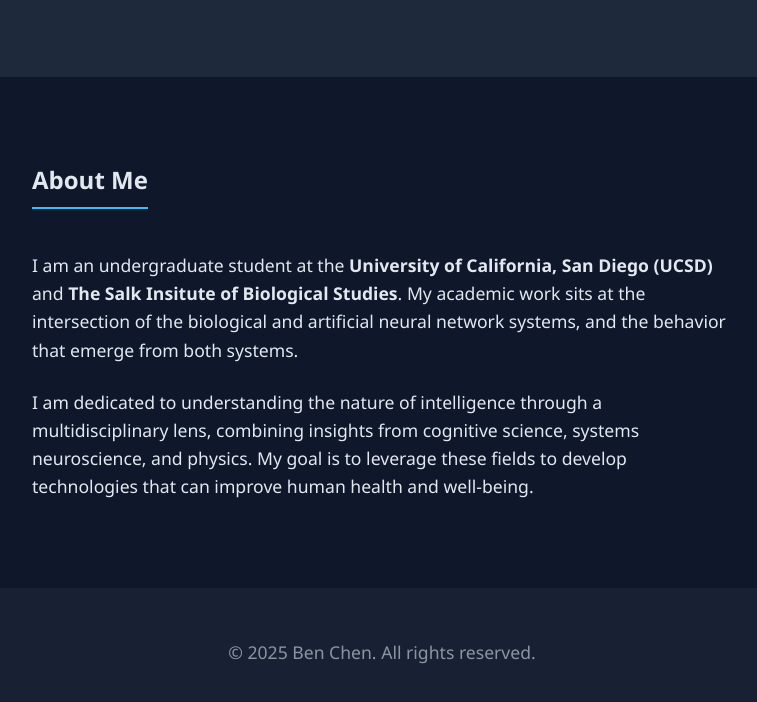
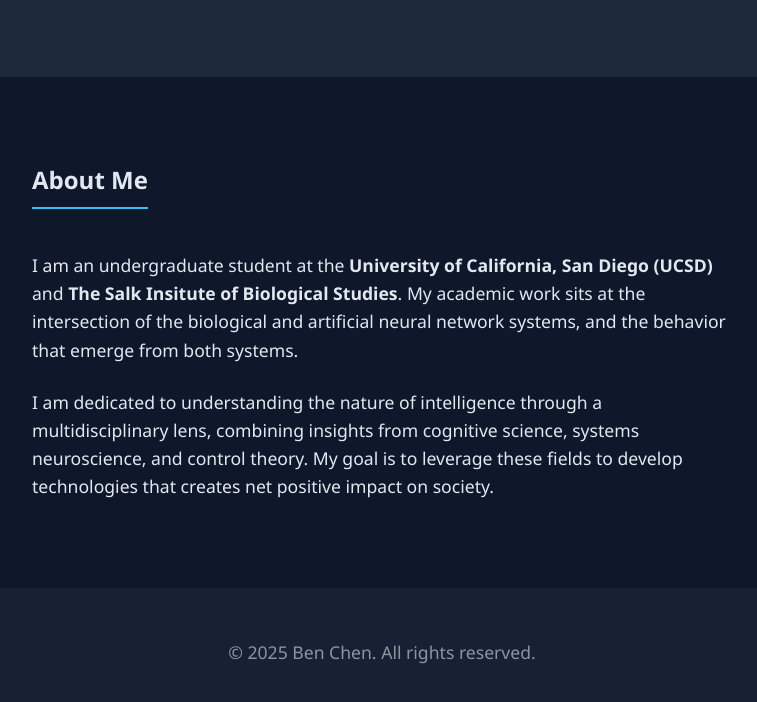
Before and after one commit to carlotoast/carlotoast.github.io, a plain HTML site: page index.html in a window 1280 px wide. Shown: the part 246-948 px from the top of the page, without its empty margins (258-1015 px from the left). Drawn offline with Linux system fonts and the light colour scheme.

Commit message:
Revise multidisciplinary approach and goals in bioinformatics
Updated the description of academic focus and goals.

```diff
--- a/index.html
+++ b/index.html
@@ -78,7 +78,7 @@
             I am an undergraduate student at the <strong>University of California, San Diego (UCSD)</strong> and <strong>The Salk Insitute of Biological Studies</strong>. My academic work sits at the intersection of the biological and artificial neural network systems, and the behavior that emerge from both systems.
         </p>
         <p>
-            I am dedicated to understanding the nature of intelligence through a multidisciplinary lens, combining insights from cognitive science, systems neuroscience, and physics. My goal is to leverage these fields to develop technologies that can improve human health and well-being.
+            I am dedicated to understanding the nature of intelligence through a multidisciplinary lens, combining insights from cognitive science, systems neuroscience, and control theory. My goal is to leverage these fields to develop technologies that creates net positive impact on society.
         </p>
     </section>
 
```
